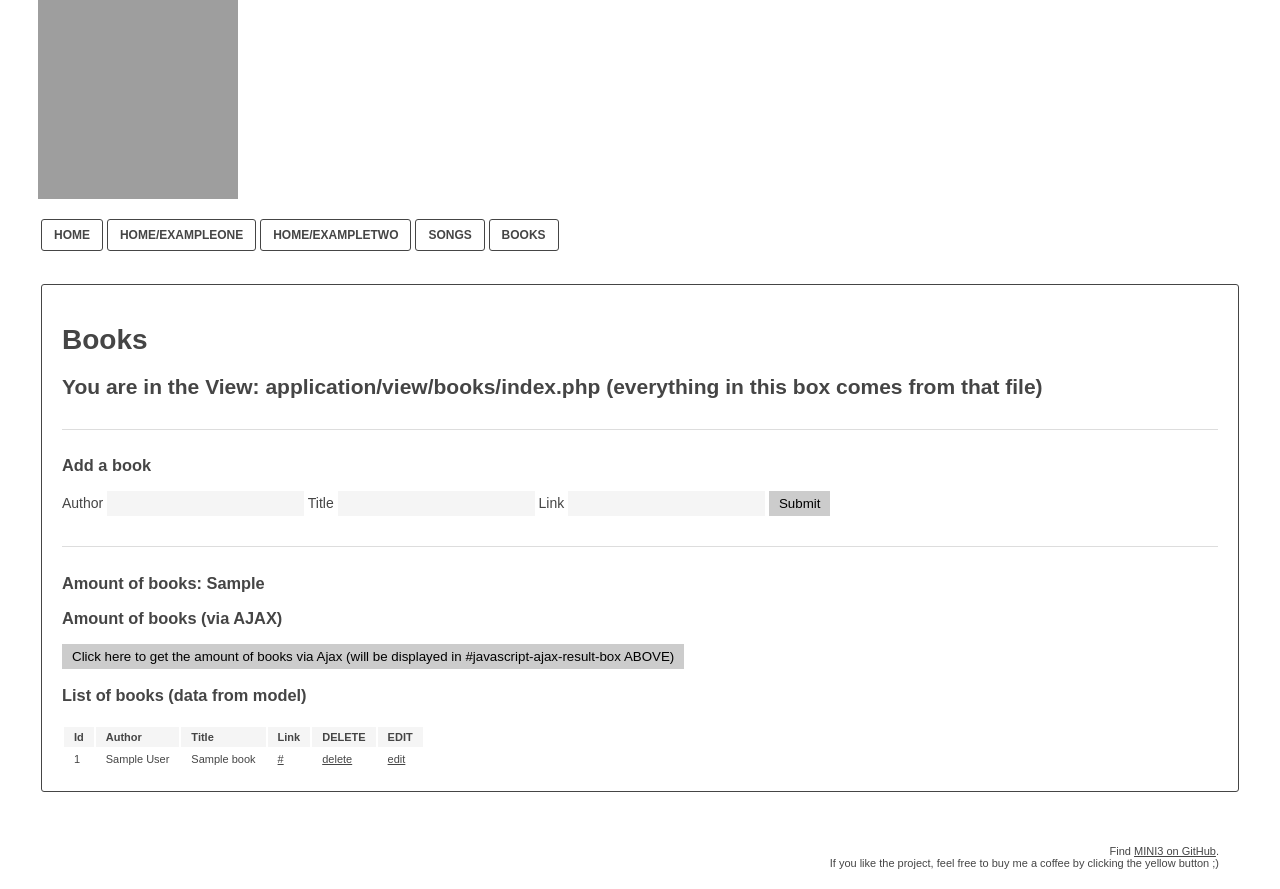
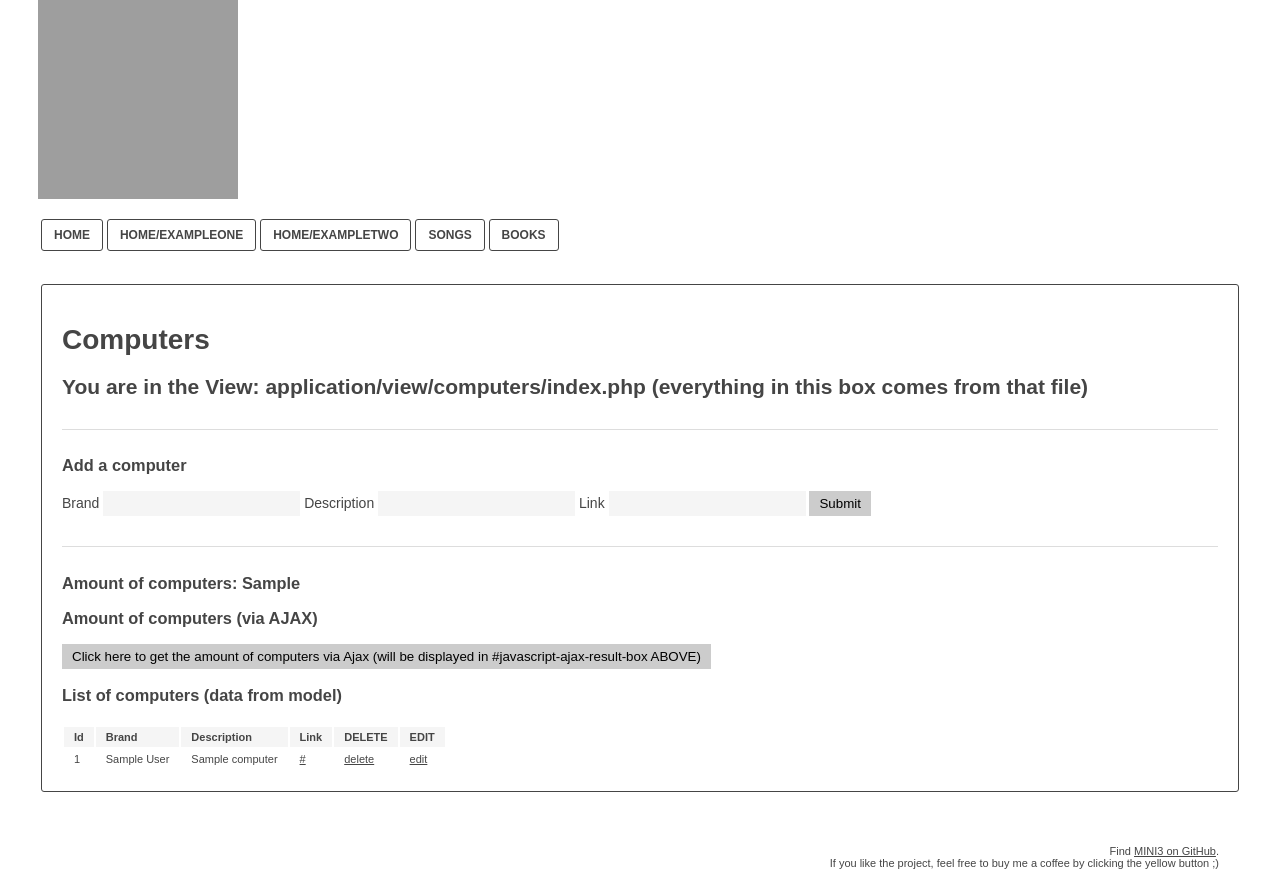
Before and after one commit to J4VJ4R/core-php, a PHP site: template application/view/computers/index.php in a window 1280 px wide. Shown: the part 21-910 px from the top of the page. Run offline with PHP 8.4, Linux system fonts and the light colour scheme; the template is opened without the code that fills it: most values are stand-ins (such as "Sample title", 1, 10 or a date in 2020); some libraries are stand-ins or nearby versions; grey boxes are pictures that could not be loaded.

Commit message:
index on computers ready

```diff
--- a/application/view/computers/index.php
+++ b/application/view/computers/index.php
@@ -1,52 +1,52 @@
 <div class="container">
-    <h1>Books</h1>
-    <h2>You are in the View: application/view/books/index.php (everything in this box comes from that file)</h2>
-    <!-- add book form -->
+    <h1>Computers</h1>
+    <h2>You are in the View: application/view/computers/index.php (everything in this box comes from that file)</h2>
+    <!-- add computer form -->
     <div class="box">
-        <h3>Add a book</h3>
-        <form action="<?php echo URL; ?>books/addbook" method="POST">
-            <label>Author</label>
-            <input type="text" name="author" value="" required />
-            <label>Title</label>
-            <input type="text" name="title" value="" required />
+        <h3>Add a computer</h3>
+        <form action="<?php echo URL; ?>computers/addcomputer" method="POST">
+            <label>Brand</label>
+            <input type="text" name="brand" value="" required />
+            <label>Description</label>
+            <input type="text" name="description" value="" required />
             <label>Link</label>
             <input type="text" name="link" value="" />
-            <input type="submit" name="submit_add_book" value="Submit" />
+            <input type="submit" name="submit_add_computer" value="Submit" />
         </form>
     </div>
     <!-- main content output -->
     <div class="box">
-        <h3>Amount of books: <?php echo $amount_of_books; ?></h3>
-        <h3>Amount of books (via AJAX)</h3>
+        <h3>Amount of computers: <?php echo $amount_of_computers; ?></h3>
+        <h3>Amount of computers (via AJAX)</h3>
         <div id="javascript-ajax-result-box"></div>
         <div>
-            <button id="javascript-ajax-button">Click here to get the amount of books via Ajax (will be displayed in #javascript-ajax-result-box ABOVE)</button>
+            <button id="javascript-ajax-button">Click here to get the amount of computers via Ajax (will be displayed in #javascript-ajax-result-box ABOVE)</button>
         </div>
-        <h3>List of books (data from model)</h3>
+        <h3>List of computers (data from model)</h3>
         <table>
             <thead style="background-color: #ddd; font-weight: bold;">
             <tr>
                 <td>Id</td>
-                <td>Author</td>
-                <td>Title</td>
+                <td>Brand</td>
+                <td>Description</td>
                 <td>Link</td>
                 <td>DELETE</td>
                 <td>EDIT</td>
             </tr>
             </thead>
             <tbody>
-            <?php foreach ($books as $book) { ?>
+            <?php foreach ($computers as $computer) { ?>
                 <tr>
-                    <td><?php if (isset($book->id)) echo htmlspecialchars($book->id, ENT_QUOTES, 'UTF-8'); ?></td>
-                    <td><?php if (isset($book->author)) echo htmlspecialchars($book->author, ENT_QUOTES, 'UTF-8'); ?></td>
-                    <td><?php if (isset($book->title)) echo htmlspecialchars($book->title, ENT_QUOTES, 'UTF-8'); ?></td>
+                    <td><?php if (isset($computer->id)) echo htmlspecialchars($computer->id, ENT_QUOTES, 'UTF-8'); ?></td>
+                    <td><?php if (isset($computer->brand)) echo htmlspecialchars($computer->author, ENT_QUOTES, 'UTF-8'); ?></td>
+                    <td><?php if (isset($computer->description)) echo htmlspecialchars($computer->title, ENT_QUOTES, 'UTF-8'); ?></td>
                     <td>
-                        <?php if (isset($book->link)) { ?>
-                            <a href="<?php echo htmlspecialchars($book->link, ENT_QUOTES, 'UTF-8'); ?>"><?php echo htmlspecialchars($book->link, ENT_QUOTES, 'UTF-8'); ?></a>
+                        <?php if (isset($computer->link)) { ?>
+                            <a href="<?php echo htmlspecialchars($computer->link, ENT_QUOTES, 'UTF-8'); ?>"><?php echo htmlspecialchars($computer->link, ENT_QUOTES, 'UTF-8'); ?></a>
                         <?php } ?>
                     </td>
-                    <td><a href="<?php echo URL . 'books/deletebook/' . htmlspecialchars($book->id, ENT_QUOTES, 'UTF-8'); ?>">delete</a></td>
-                    <td><a href="<?php echo URL . 'books/editbook/' . htmlspecialchars($book->id, ENT_QUOTES, 'UTF-8'); ?>">edit</a></td>
+                    <td><a href="<?php echo URL . 'computers/deletecomputer/' . htmlspecialchars($book->id, ENT_QUOTES, 'UTF-8'); ?>">delete</a></td>
+                    <td><a href="<?php echo URL . 'computers/editcomputer/' . htmlspecialchars($book->id, ENT_QUOTES, 'UTF-8'); ?>">edit</a></td>
                 </tr>
             <?php } ?>
             </tbody>
```
